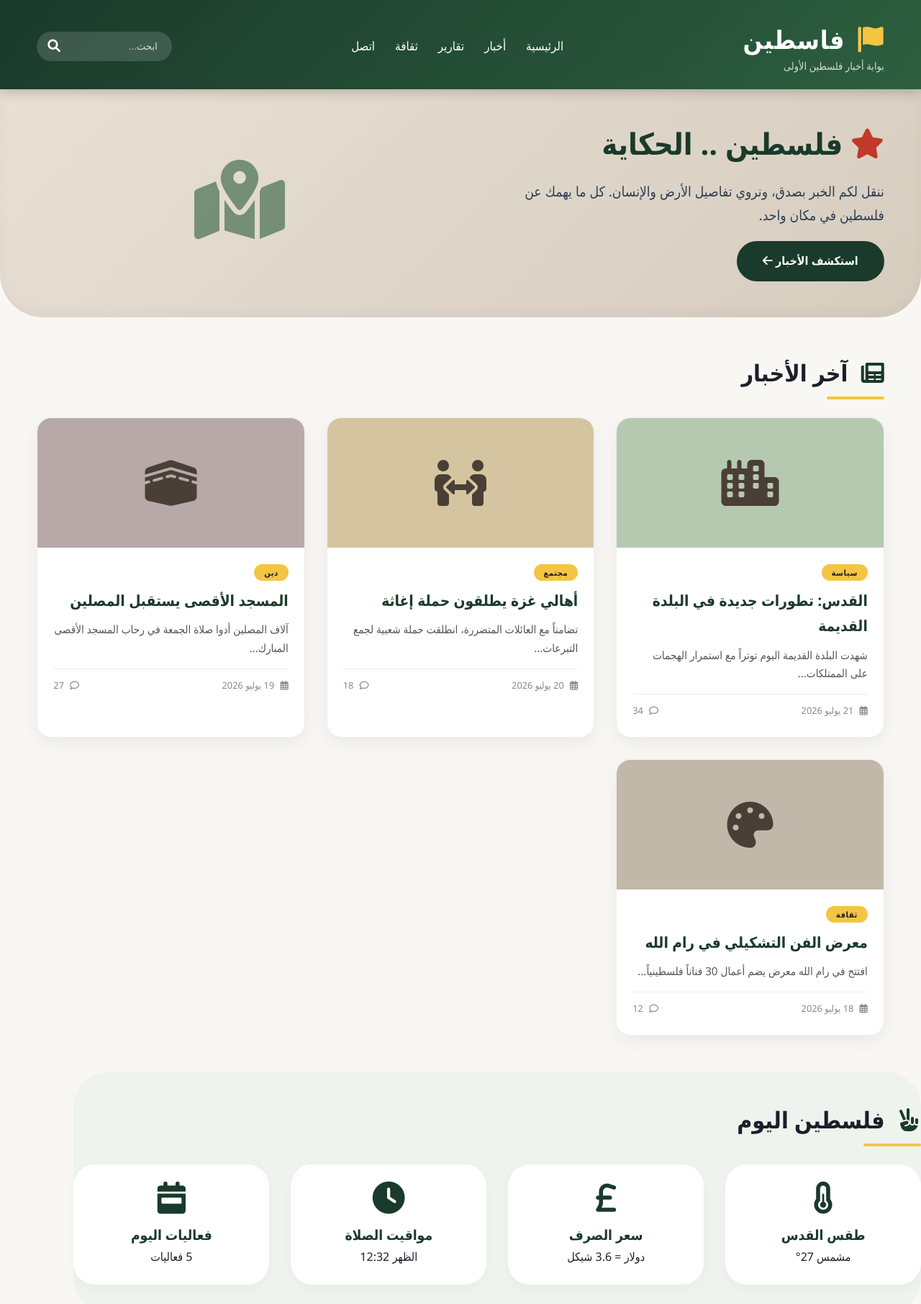
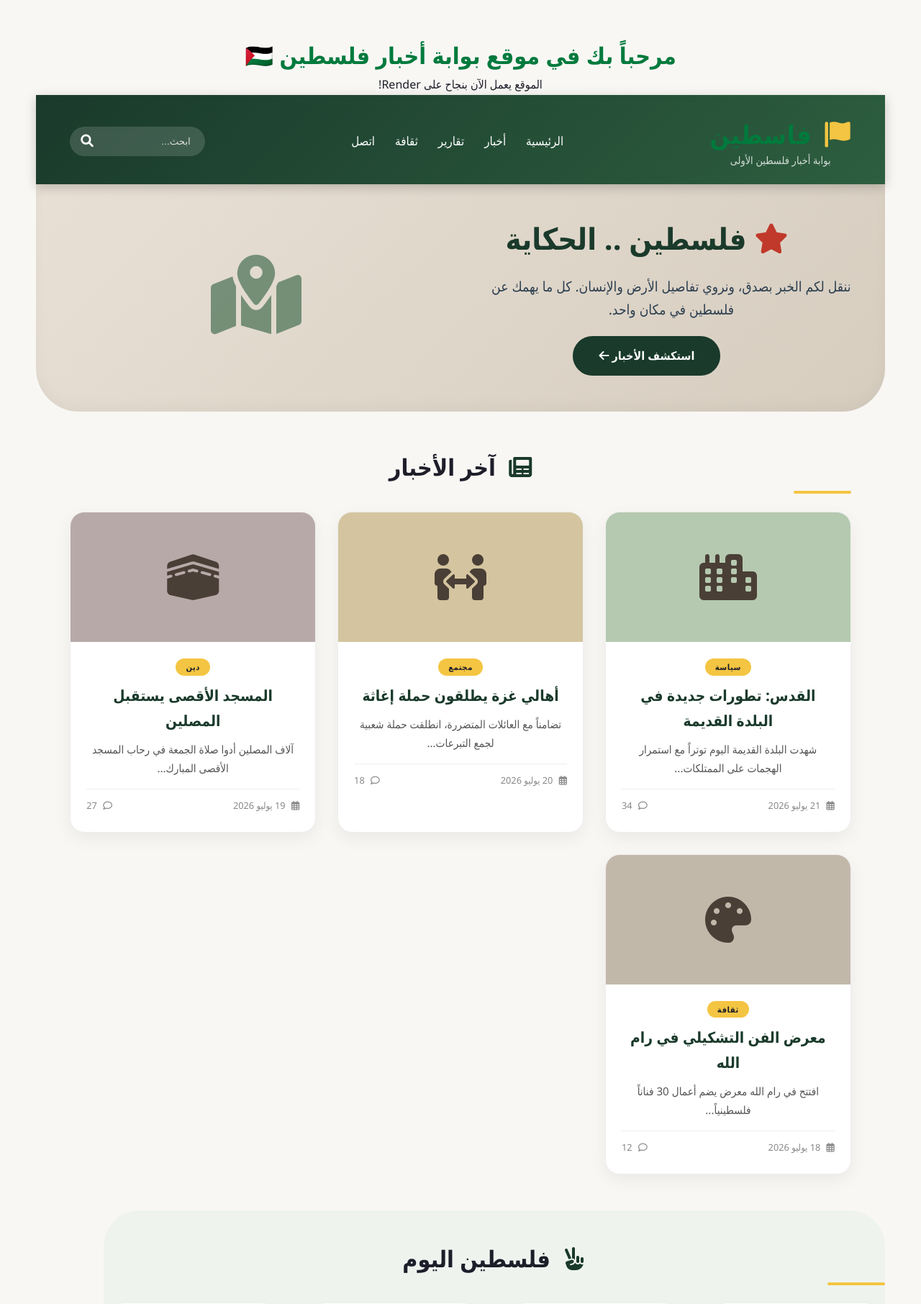
Before and after one commit to avtffhj-sys/palestine-news, a Flask app: page / in a window 1280 px wide. Shown: the top 1812 px of the page at 72% size. Run offline with Flask 3, Linux system fonts and the light colour scheme.

Commit message:
Update index.html

```diff
--- a/templates/index.html
+++ b/templates/index.html
@@ -1,3 +1,29 @@
+<!DOCTYPE html>
+<html lang="ar" dir="rtl">
+<head>
+    <meta charset="UTF-8">
+    <meta name="viewport" content="width=device-width, initial-scale=1.0">
+    <title>بوابة أخبار فلسطين</title>
+    <style>
+        body {
+            font-family: Arial, sans-serif;
+            text-align: center;
+            padding: 50px;
+            background-color: #f4f4f4;
+        }
+        h1 {
+            color: #007a3d;
+        }
+    </style>
+</head>
+<body>
+    <h1>مرحباً بك في موقع بوابة أخبار فلسطين 🇵🇸</h1>
+    <p>الموقع يعمل الآن بنجاح على Render!</p>
+</body>
+</html>
+
+
+
 <!DOCTYPE html>
 <html lang="ar" dir="rtl">
 <head>
```
